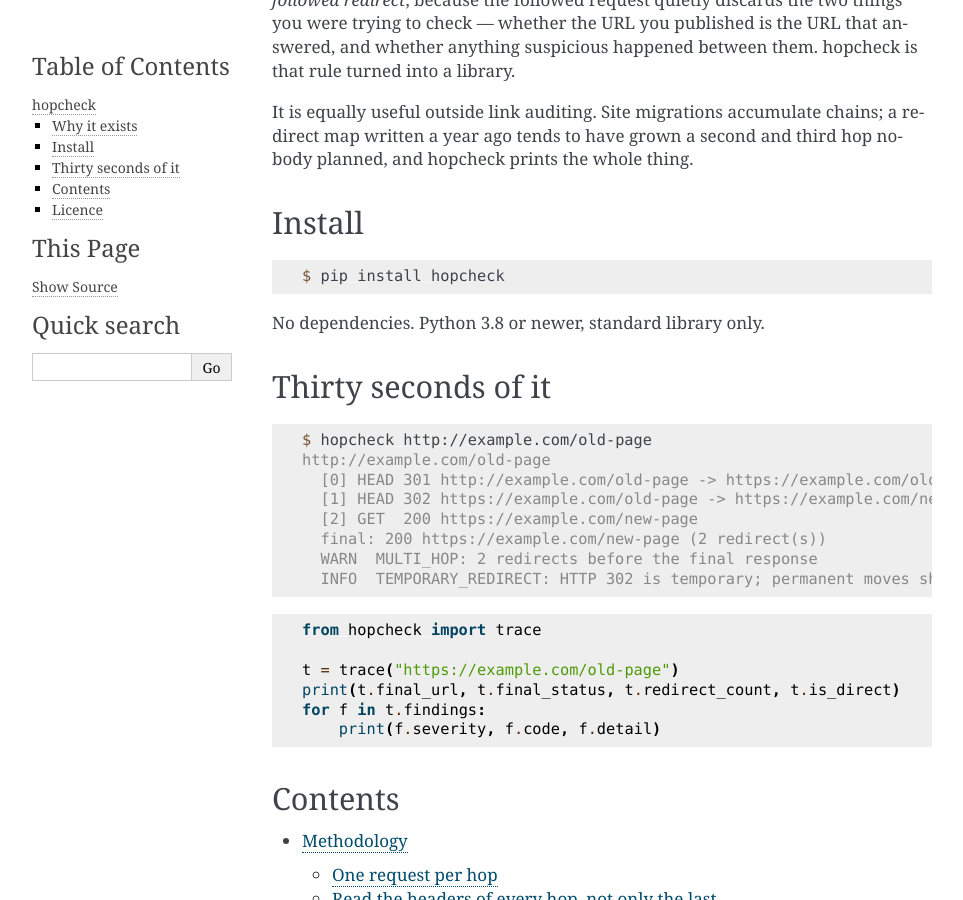
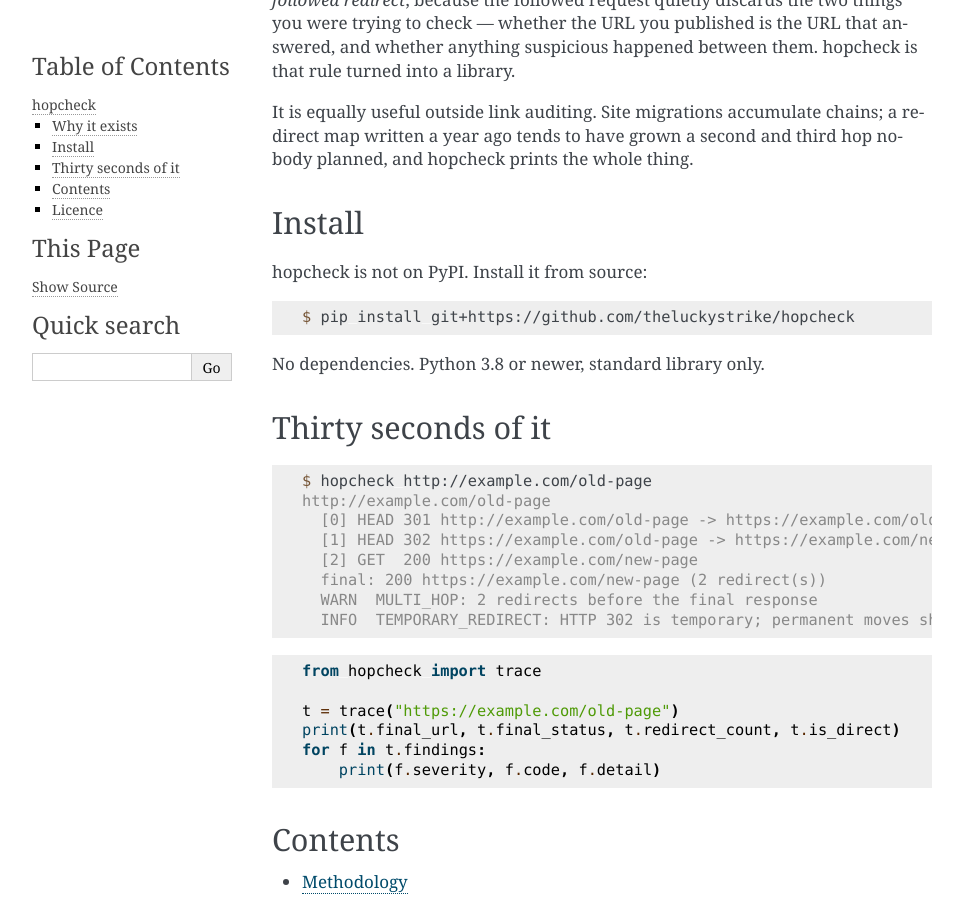
Before and after one commit to theluckystrike/hopcheck, a Sphinx documentation site: the page built from docs/index.rst, in a window 1280 px wide and 900 px high, scrolled down 672 px. Shown: the whole window, without its empty margins (148-1111 px from the left). Built offline with Sphinx 7.4.7, drawn with Linux system fonts in a browser that asks for light colours.

Commit message:
docs: state honestly that the package is installed from source, not PyPI

```diff
--- a/docs/index.rst
+++ b/docs/index.rst
@@ -37,9 +37,11 @@
 Install
 -------
 
+hopcheck is not on PyPI. Install it from source:
+
 .. code-block:: console
 
-   $ pip install hopcheck
+   $ pip install git+https://github.com/theluckystrike/hopcheck
 
 No dependencies. Python 3.8 or newer, standard library only.
 
```
Also changed, not shown: README.md (+3 -1 lines).
